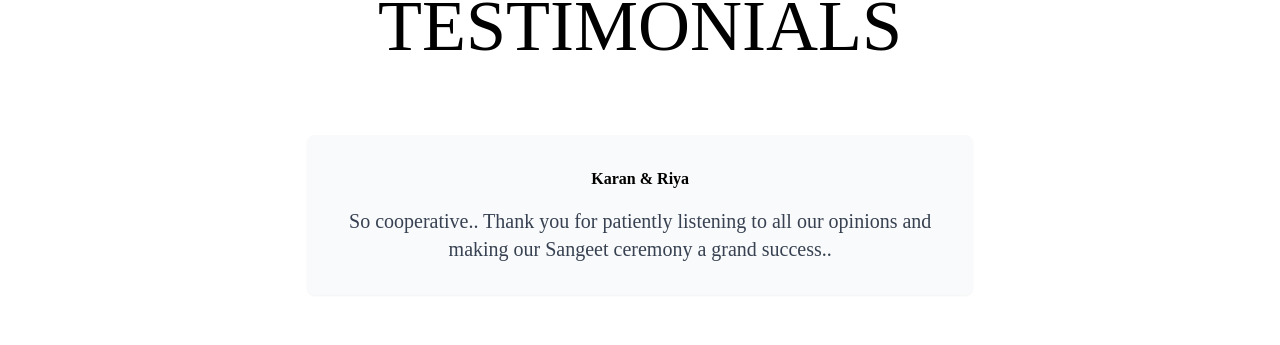
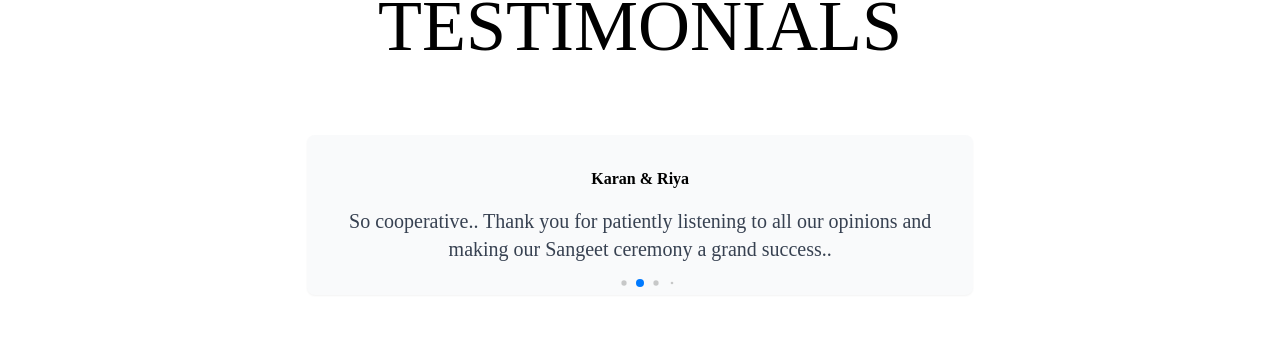
Before and after one commit to muminbhat/itsyourturnorg, a React (Create React App) app: page / in a window 1280 px wide. Shown: the part 3470-3815 px from the top of the page. Built offline with nearby package versions, Linux system fonts and the light colour scheme.

Commit message:
testimonials

```diff
--- a/src/pages/HomePage.jsx
+++ b/src/pages/HomePage.jsx
@@ -638,6 +638,9 @@ const HomePage = () => {
               <div className="mx-auto max-w-screen-xl px-4 py-12 sm:px-6 lg:px-8 lg:py-16 cursor-grab">
               <Swiper
       effect="flip"
+      pagination={{
+        dynamicBullets: true,
+      }}
       modules={[Navigation, Pagination, Autoplay, EffectFlip]}
       spaceBetween={20}
       slidesPerView={1}
```
